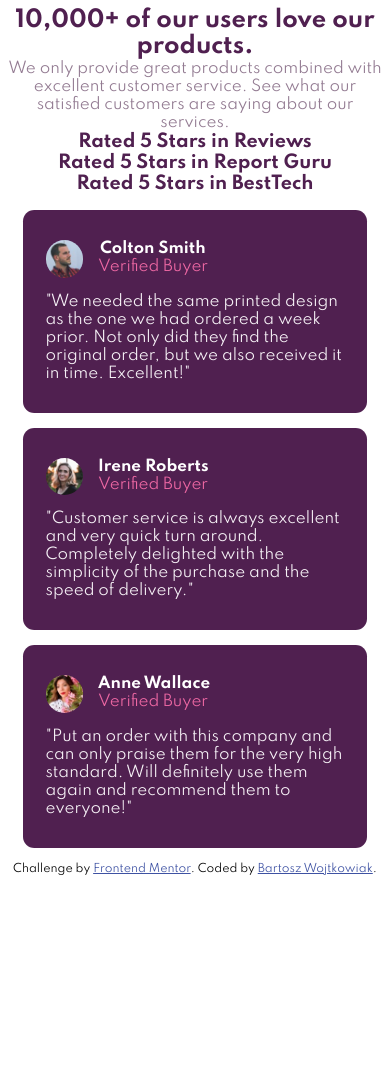
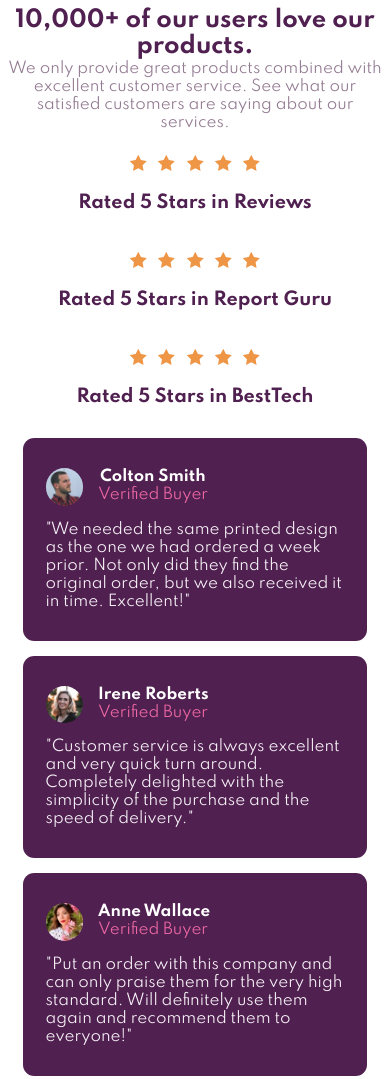
Before and after one commit to kejlor/social-proof-section, a plain HTML site: page index.html in a window 390 px wide. Shown: the top 1079 px of the page. Before the commit the page ends 884 px from the top, so only its background shows below. Drawn offline with Linux system fonts and the light colour scheme.

Commit message:
added stars to the mobile display

```diff
--- a/css/main.css
+++ b/css/main.css
@@ -100,6 +100,19 @@ h4 {
   padding-bottom: 2em;
 }
 
+.stars > * + * {
+  margin-left: 0.5em;
+}
+
+.rate {
+  padding-top: 1.5em;
+  padding-bottom: 1em;
+}
+
+.rate h3 {
+  margin-top: 1em;
+}
+
 @media (max-width: 375px) {
 }
 
--- a/index.html
+++ b/index.html
@@ -33,15 +33,33 @@
         </div>
         <div class="rates">
           <div class="rate">
-            <div class="stars"></div>
+            <div class="stars">
+              <img src="images/icon-star.svg" alt="icon of a star" />
+              <img src="images/icon-star.svg" alt="icon of a star" />
+              <img src="images/icon-star.svg" alt="icon of a star" />
+              <img src="images/icon-star.svg" alt="icon of a star" />
+              <img src="images/icon-star.svg" alt="icon of a star" />
+            </div>
             <h3>Rated 5 Stars in Reviews</h3>
           </div>
           <div class="rate">
-            <div class="stars"></div>
+            <div class="stars">
+              <img src="images/icon-star.svg" alt="icon of a star" />
+              <img src="images/icon-star.svg" alt="icon of a star" />
+              <img src="images/icon-star.svg" alt="icon of a star" />
+              <img src="images/icon-star.svg" alt="icon of a star" />
+              <img src="images/icon-star.svg" alt="icon of a star" />
+            </div>
             <h3>Rated 5 Stars in Report Guru</h3>
           </div>
           <div class="rate">
-            <div class="stars"></div>
+            <div class="stars">
+              <img src="images/icon-star.svg" alt="icon of a star" />
+              <img src="images/icon-star.svg" alt="icon of a star" />
+              <img src="images/icon-star.svg" alt="icon of a star" />
+              <img src="images/icon-star.svg" alt="icon of a star" />
+              <img src="images/icon-star.svg" alt="icon of a star" />
+            </div>
             <h3>Rated 5 Stars in BestTech</h3>
           </div>
         </div>
```
